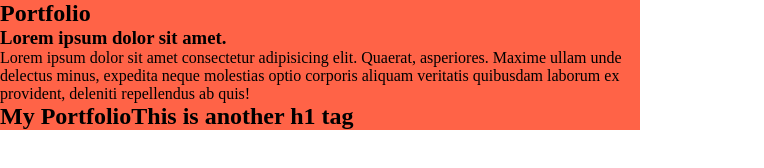
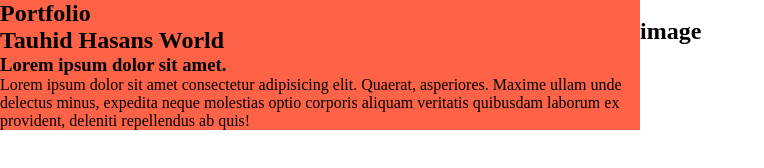
Before and after one commit to tauhid-hasan-dev/portfolio-tauhid-hasan, a plain HTML site: page index.html in a window 1280 px wide. Shown: the whole page, without its empty margins (0-764 px from the left). Drawn offline with Linux system fonts and the light colour scheme.

Commit message:
font and style added

```diff
--- a/index.html
+++ b/index.html
@@ -10,20 +10,19 @@
     <link href="https://fonts.googleapis.com/css2?family=Poppins&display=swap" rel="stylesheet">
     <title>Tauhid Hasan</title>
 </head>
-<body>
-    <section class="width-half">
-        <div>
+<body >
+    <section class="section-one">
+        <div class="width-half left-section-one">
             <h1>Portfolio</h1>
+            <h1>Tauhid Hasans World</h1>
             <h3>Lorem ipsum dolor sit amet.</h3>
             <p>Lorem ipsum dolor sit amet consectetur adipisicing elit. Quaerat, asperiores. Maxime ullam unde delectus minus, expedita neque molestias optio corporis aliquam veritatis quibusdam laborum ex provident, deleniti repellendus ab quis!</p>
         </div>
-        <div>
+        <div class="width-half">
             <img src="images/example.png" alt="">
+            <h1>image</h1>
         </div>
     </section>
-    <section class="width-half">
-        <h1> My Portfolio </h1>
-        <h1> This is another h1 tag </h1>
-    </section>
+
 </body>
 </html>
--- a/style.css
+++ b/style.css
@@ -9,6 +9,9 @@ section{
 
 .width-half{
     width: 50%;
+
+}
+
+.left-section-one{
     background-color: tomato;
-    height: 100%;
 }
```
